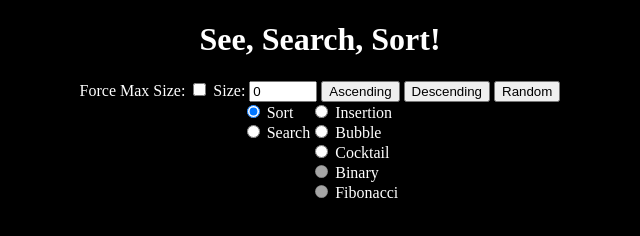
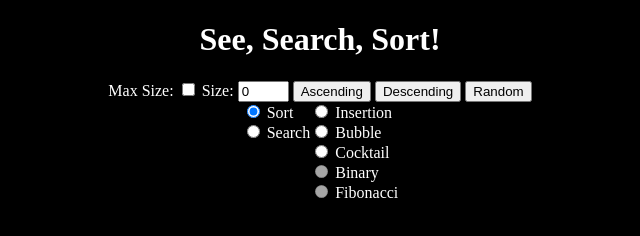
Before and after one commit to ScottWegley/SeeSearchSort, a plain HTML site: page index.html in a window 1280 px wide. Shown: the whole page, without its empty margins (320-960 px from the left). Drawn offline with Linux system fonts and the light colour scheme.

Commit message:
update sizes to better handle resizing

```diff
--- a/index.html
+++ b/index.html
@@ -15,7 +15,7 @@
     </div>
     <div id="formsDiv">
         <form id="dataSettings">
-            <label>Force Max Size: </label>
+            <label>Max Size: </label>
             <input type="checkbox" id="maxSize">
             <label id="sizeLbl">Size: </label>
             <input type="number" id="dataSize">
--- a/src/data/index.css
+++ b/src/data/index.css
@@ -6,7 +6,7 @@ body {
 
 #dataSize {
     width: auto;
-    max-width: 60px;
+    max-width: 43px;
 }
 
 div#dataDisplay {
```
